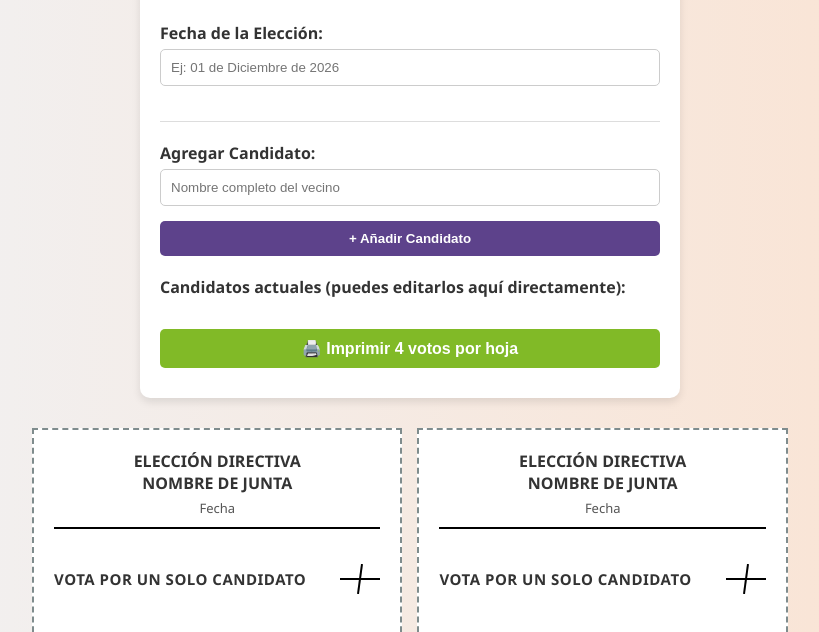
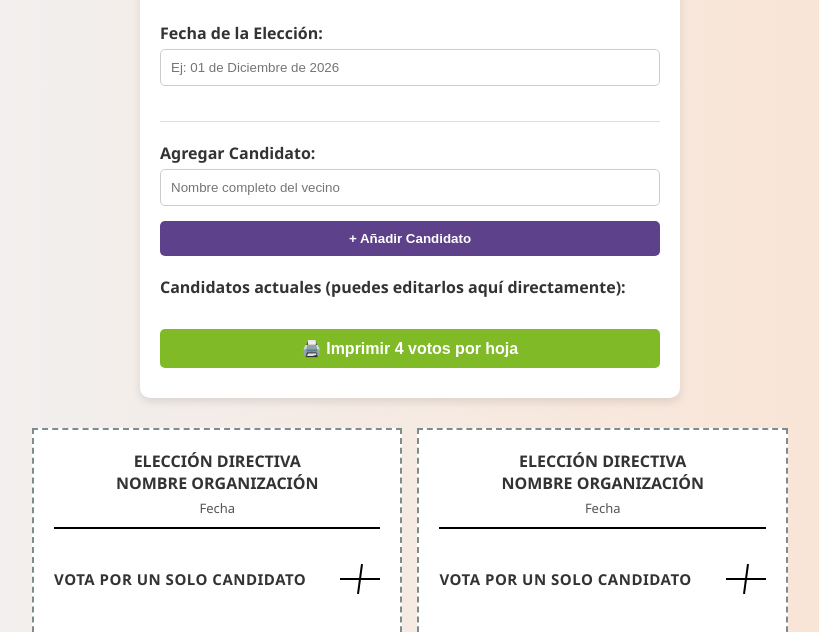
Before and after one commit to tomascristi/creador-de-votos, a plain HTML site: page index.html in a window 1280 px wide. Shown: the part 168-800 px from the top of the page, without its empty margins (230-1049 px from the left). Drawn offline with Linux system fonts and the light colour scheme.

Commit message:
Update index.html
se corrigen textos

```diff
--- a/index.html
+++ b/index.html
@@ -286,7 +286,7 @@
             });
 
             // 3. Obtener textos del encabezado
-            const junta = document.getElementById('nombreJunta').value || "Nombre de Junta";
+            const junta = document.getElementById('nombreJunta').value || "Nombre organización";
             const fecha = document.getElementById('fechaEleccion').value || "Fecha";
 
             // 4. Determinar columnas del voto según cantidad de candidatos
```
